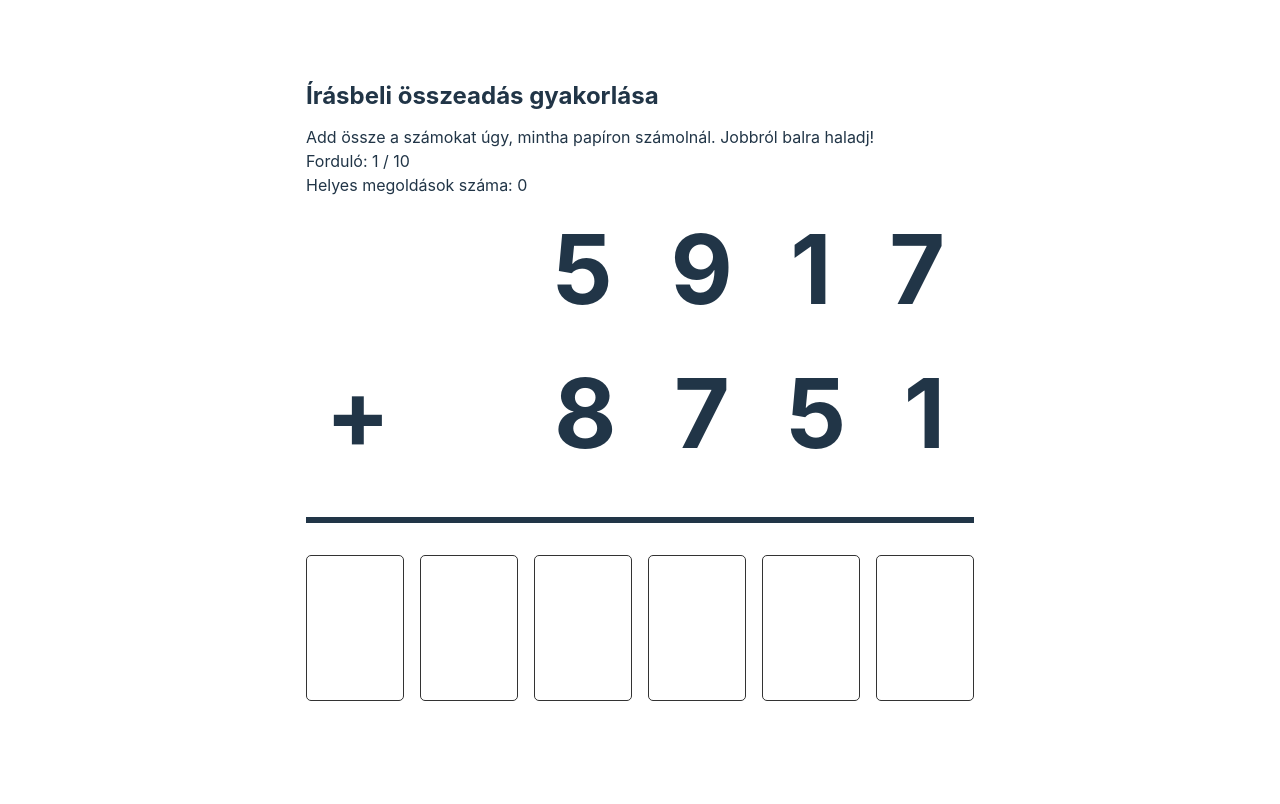
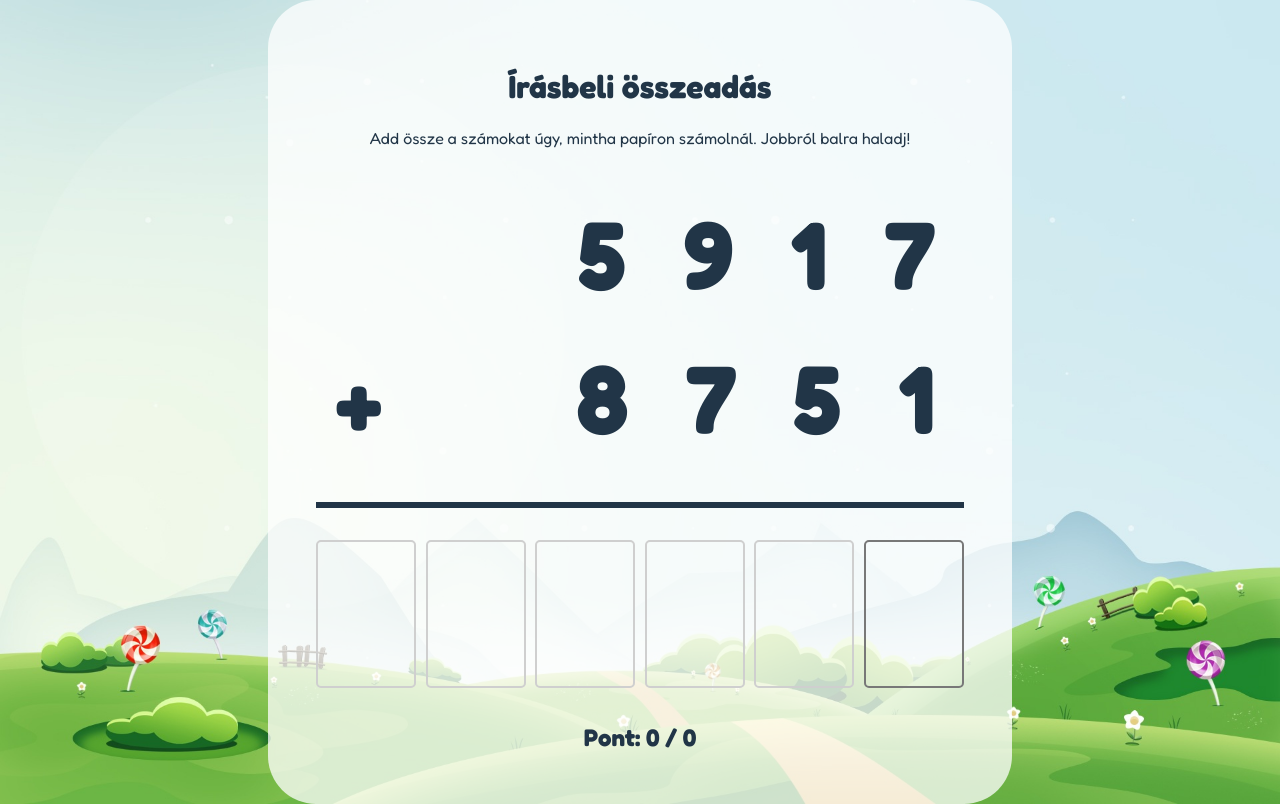
Before and after one commit to berkesandras/matekgyakorlo, a React (Vite) app: page /osszeadas in a window 1280 px wide. Built offline with nearby package versions, Linux system fonts and the light colour scheme.

Commit message:
Design improvements

```diff
--- a/src/common/components/NumberInput/NumberInput.component.tsx
+++ b/src/common/components/NumberInput/NumberInput.component.tsx
@@ -1,3 +1,4 @@
+import { forwardRef } from "react";
 import styles from "./NumberInput.module.css";
 
 interface Props {
@@ -5,10 +6,10 @@ interface Props {
     onChange?(value: number | undefined): any;
 }
 
-export default function NumberInput({
+export default forwardRef<HTMLDivElement, Props>(function NumberInput({
     value,
     onChange,
-}: Props): JSX.Element {
+}: Props, ref): JSX.Element {
 
     function notifyChange(value: number | undefined) {
         onChange && onChange(value);
@@ -32,8 +33,8 @@ export default function NumberInput({
     }
 
     return (
-        <div className={styles.root} onKeyUp={onKeyUp} tabIndex={0}>
-            {value}
+        <div ref={ref} className={styles.root} onKeyUp={onKeyUp} tabIndex={0}>
+            <span>{value}</span>
         </div>
     );
-}
+});
--- a/src/common/components/NumberInput/NumberInput.module.css
+++ b/src/common/components/NumberInput/NumberInput.module.css
@@ -1,14 +1,15 @@
 .root {
     font-size: 6em;
     font-weight: bold;
-    border: 1px solid #333333;
+    border: 2px solid #CFCFCF;
     border-radius: 5px;
     width: 1em;
     min-height: 1.5em;
     text-align: center;
     cursor: pointer;
+    outline: none;
 }
 
 .root:focus {
-    background-color: #E3E3E3;
+    border: 2px solid #787878;
 }
--- a/src/index.css
+++ b/src/index.css
@@ -1,5 +1,7 @@
+@import url('https://fonts.googleapis.com/css2?family=Fredoka:wght@300;400;500;600;700&display=swap');
+
 :root {
-  font-family: Inter, system-ui, Avenir, Helvetica, Arial, sans-serif;
+  font-family: "Fredoka", Inter, system-ui, Avenir, Helvetica, Arial, sans-serif;
   line-height: 1.5;
   font-weight: 400;
 
@@ -25,14 +27,12 @@ a:hover {
 
 body {
   margin: 0;
-  display: flex;
-  place-items: center;
   min-width: 100vw;
   min-height: 100vh;
 }
 
 h1 {
-  font-size: 1.5em;
+  font-size: 2em;
   line-height: 1.1;
 }
 
--- a/src/layouts/Main.module.css
+++ b/src/layouts/Main.module.css
@@ -1,6 +1,10 @@
 .root {
-    width: 100vw;
+    min-width: 100vw;
+    min-height: 100vh;
     display: flex;
-    align-items: center;
+    place-items: center;
+    justify-content: center;
     flex-direction: column;
+    background-image: url(/public/background.jpg);
+    background-size: 100% 100%;
 }
--- a/src/pages/addition/Addition.module.css
+++ b/src/pages/addition/Addition.module.css
@@ -1,6 +1,11 @@
 .root {
     display: flex;
     flex-direction: column;
+    justify-content: center;
+    align-items: center;
+    background-color: rgba(255, 255, 255, 0.75);
+    padding: 3em;
+    border-radius: 3em;
 }
 
 .numbers {
@@ -22,6 +27,7 @@
 
 .operationArea {
     position: relative;
+    margin-top: 2em;
 }
 
 .plusSign {
@@ -35,6 +41,11 @@
 .numberInputs {
     display: flex;
     justify-content: flex-end;
-    gap: 1em;
+    gap: 0.6em;
     margin: 2em 0;
 }
+
+.score {
+    font-weight: bold;
+    font-size: 1.5em;
+}
--- a/src/pages/addition/Addition.page.tsx
+++ b/src/pages/addition/Addition.page.tsx
@@ -1,4 +1,4 @@
-import { useState } from "react";
+import { useEffect, useRef, useState } from "react";
 import KeyboardNavigationAwareContainer from "../../common/components/KeyboardNavigationAwareContainer/KeyboardNavigationAwareContainer.component";
 import NumberInput from "../../common/components/NumberInput/NumberInput.component";
 import styles from "./Addition.module.css";
@@ -9,13 +9,14 @@ export default function AdditionPage() {
     const {
         addends,
         checkAnswer,
-        rounds,
         completedRounds,
         correctAnswers,
         startNextRound,
     } = useAdditionGame();
 
     const [ digits, setDigits ] = useState<number[]>([]);
+
+    const lastDigit = useRef(null);
 
     function updateDigit(position: number, value: number) {
         const newDigits = [...digits];
@@ -29,20 +30,24 @@ export default function AdditionPage() {
             checkAnswer(answer);
             startNextRound();
             setDigits([]);
+            setInitialFocus();
         }
     }
 
+    function setInitialFocus() {
+        (lastDigit.current as unknown as HTMLElement).focus();
+    }
+
+    useEffect(() => {
+        setInitialFocus();
+    }, []);
+
     return (
         <div className={styles.root}>
-            <h1>Írásbeli összeadás gyakorlása</h1>
+            <h1>Írásbeli összeadás</h1>
 
             <div>
                 Add össze a számokat úgy, mintha papíron számolnál. Jobbról balra haladj!
-            </div>
-
-            <div>
-                <div>Forduló: {(completedRounds ? completedRounds + 1 : 1)} / {rounds}</div>
-                <div>Helyes megoldások száma: {correctAnswers}</div>
             </div>
 
             <div className={styles.operationArea}>
@@ -64,8 +69,12 @@ export default function AdditionPage() {
                     <NumberInput value={digits[2]} onChange={(value) => updateDigit(2, value || 0)} />
                     <NumberInput value={digits[3]} onChange={(value) => updateDigit(3, value || 0)} />
                     <NumberInput value={digits[4]} onChange={(value) => updateDigit(4, value || 0)} />
-                    <NumberInput value={digits[5]} onChange={(value) => updateDigit(5, value || 0)} />
+                    <NumberInput value={digits[5]} onChange={(value) => updateDigit(5, value || 0)} ref={lastDigit} />
                 </KeyboardNavigationAwareContainer>
+            </div>
+
+            <div className={styles.score}>
+                <div>Pont: {correctAnswers} / {(completedRounds ? completedRounds : 0)}</div>
             </div>
         </div>
     );
```
Also changed, not shown: public/background.jpg (added).
